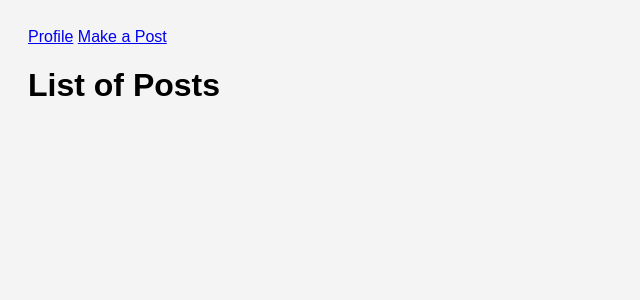
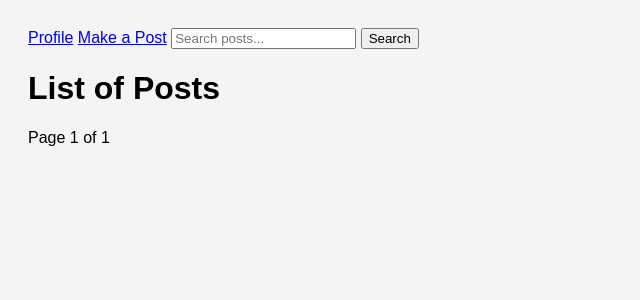
Before and after one commit to lCanSay/django-miniproject1, a Django app: page /blog/post/ in a window 1280 px wide. Shown: the top 300 px of the page, without its empty margins (0-640 px from the left). Run offline with Django 5.2, Linux system fonts and the light colour scheme; data that the repository does not hold is empty.

Commit message:
pagination and search

```diff
--- a/blog/templates/blog/base_layout.html
+++ b/blog/templates/blog/base_layout.html
@@ -12,6 +12,12 @@
         <nav>
             <a href="{% url 'profile' request.user.username %}">Profile</a>
             <a href="{% url 'postapp:create_post' %}">Make a Post</a>
+
+            <form method="GET" action="{% url 'postapp:listofposts' %}" style="display: inline;">
+                <input type="text" name="q" placeholder="Search posts..." value="{{ request.GET.q|default_if_none:'' }}">
+                <button type="submit">Search</button>
+            </form>
+
         </nav>
 
         <div class = "wrapper">
--- a/blog/templates/blog/post_list.html
+++ b/blog/templates/blog/post_list.html
@@ -4,7 +4,7 @@
     <title>List of All Posts</title>
     <h1> List of Posts </h1>
     <div class = "posts">
-        {% for post in posts %}
+        {% for post in page_obj %}
             <div class = "post">
                 <h2><a href = "{% url 'postapp:post_detail' post.id %}">{{ post.title }}</a></h2>
                 <p> {{ post.snippet }} </p>
@@ -13,4 +13,20 @@
             </div>
         {% endfor %}
     </div>
+
+    <div class="pagination">
+        <span class="step-links">
+            {% if page_obj.has_previous %}
+                <a href="?page=1">&laquo; first</a>
+                <a href="?page={{ page_obj.previous_page_number }}">previous</a>
+            {% endif %}
+
+            <span>Page {{ page_obj.number }} of {{ page_obj.paginator.num_pages }}</span>
+
+            {% if page_obj.has_next %}
+                <a href="?page={{ page_obj.next_page_number }}">next</a>
+                <a href="?page={{ page_obj.paginator.num_pages }}">last &raquo;</a>
+            {% endif %}
+        </span>
+    </div>
 {% endblock %}
--- a/blog/views.py
+++ b/blog/views.py
@@ -3,14 +3,30 @@ from django.http import HttpResponse
 from .models import Post, Comment
 from django.contrib.auth.decorators import login_required
 from .forms import PostForm, CommentForm
+from django.core.paginator import Paginator
+from django.db.models import Q
+
 
 # Create your views here.
 def index(request):
     return render(request, 'blog/index.html')
 
 def listall(request):
-    posts = Post.objects.all().order_by('-created_at')
-    return render(request, 'blog/post_list.html', {'posts': posts})
+    query = request.GET.get('q', '')
+    posts = Post.objects.filter(
+        Q(title__icontains=query) | Q(content__icontains=query)).order_by('-created_at')
+
+    paginator = Paginator(posts, 5)
+
+    page_number = request.GET.get('page')
+    page_obj = paginator.get_page(page_number)
+
+    context = {
+        'page_obj': page_obj,
+        'query': query
+    }
+    return render(request, 'blog/post_list.html', context)
+
 
 def post_detail(request, post_id):
     post = get_object_or_404(Post, id=post_id)
```
